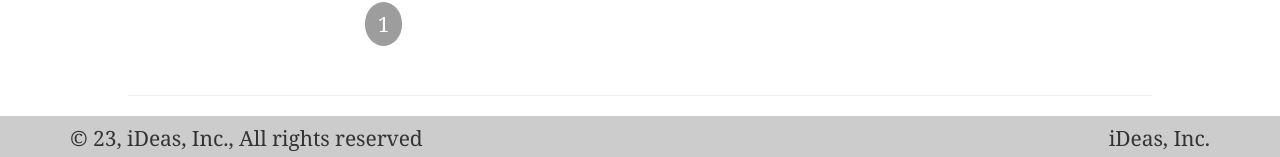
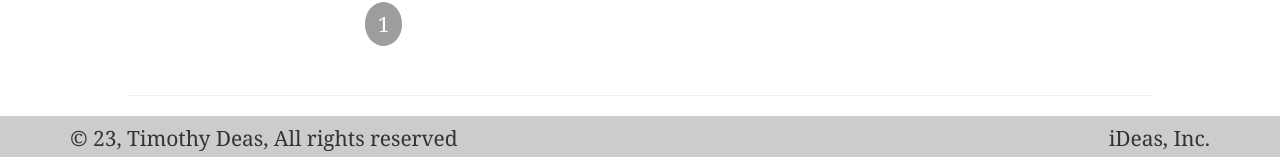
Before and after one commit to thEnchanter/thenchanter.github.io, a Jekyll site: the page built from index.html, in a window 1280 px wide and 990 px high. Shown: the part 830-987 px from the top of the window. Built offline with Jekyll 4.4.1, drawn with Linux system fonts in a browser that asks for light colours; the list of posts is cut into pages by our own code; comment, search, counter and statistics services are not loaded.

Commit message:
Update global.yml

```diff
--- a/_data/global.yml
+++ b/_data/global.yml
@@ -1,5 +1,5 @@
 # Site Settings
-title: 'iDeas, Inc.'
+title: 'Timothy Deas'
 description: 'insights & iDeas '
 url: 'https://timothydeas.github.io'
 
```
